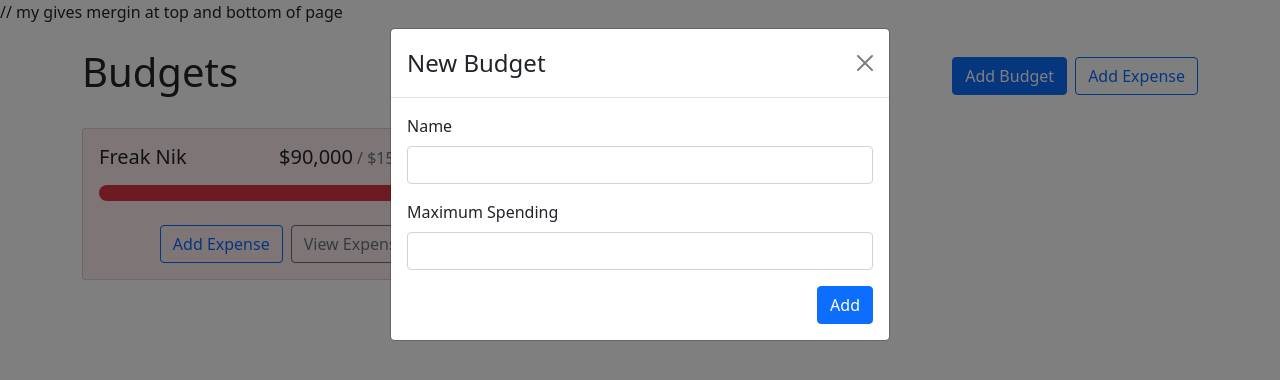
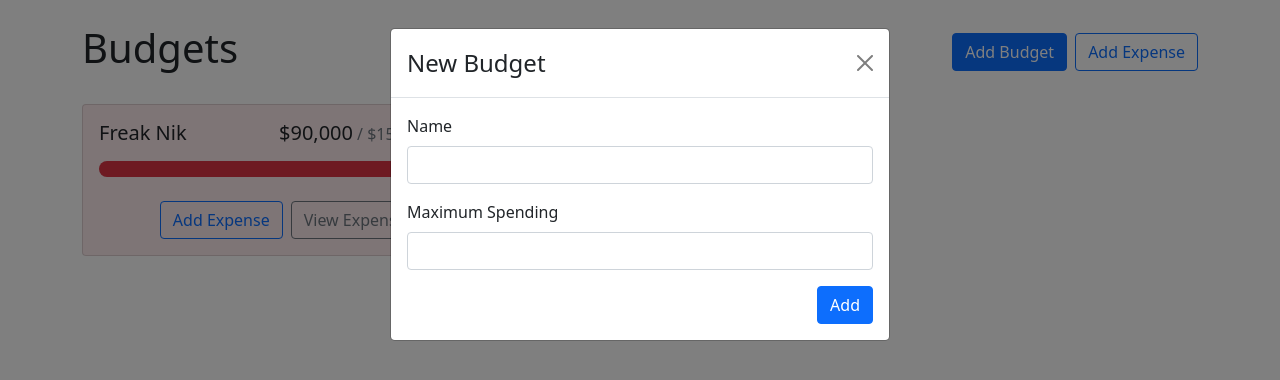
Before and after one commit to coredelle/budget, a React (Create React App) app: page / in a window 1280 px wide. Shown: the top 380 px of the page. Built offline with nearby package versions, Linux system fonts and the light colour scheme.

Commit message:
create and show modal

```diff
--- a/src/App.js
+++ b/src/App.js
@@ -6,7 +6,7 @@ import AddBudgetModal from "./components/AddBudgetModal";
 function App() {
   return (
     <>
-        // my gives mergin at top and bottom of page
+        {/*my gives mergin at top and bottom of page*/}
         <Container className='my-4'>
             {/*gap is the space between elements, mb is margin bottom*/}
           <Stack direction='horizontal' gap='2' className='mb-4'>
@@ -25,7 +25,7 @@ function App() {
           <BudgetCard name={'Freak Nik'} amount={90000} max={15000}/>
           </div>
         </Container>
-        <AddBudgetModal show="true"/>
+        <AddBudgetModal show/>
     </>
   );
 }
--- a/src/components/AddBudgetModal.js
+++ b/src/components/AddBudgetModal.js
@@ -1,4 +1,4 @@
-import {Button, Form, Modal} from "react-bootstrap";
+import { Button, Form, Modal } from "react-bootstrap";
 
 export default function AddBudgetModal({ show, handleClose }) {
     function handleSubmit(e){};
```
